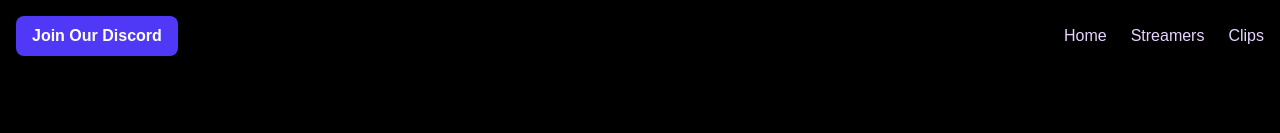
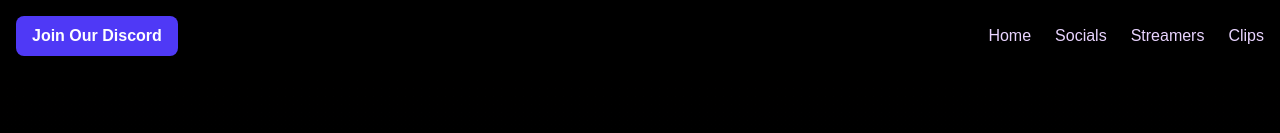
Before and after one commit to VyperGH/vintage-virtual-vibes, a Next.js app: page / in a window 1280 px wide. Shown: the top 133 px of the page. Built offline with nearby package versions, Linux system fonts and the light colour scheme.

Commit message:
add socials to nav bar

```diff
--- a/app/layout.js
+++ b/app/layout.js
@@ -22,6 +22,7 @@ export default function RootLayout({ children }) {
               </a>
               <div className="space-x-6">
                 <a href="#home" className="text-purple-200 hover:text-white transition">Home</a>
+                <a href="#socials" className="text-purple-200 hover:text-white transition">Socials</a>
                 <a href="#streamers" className="text-purple-200 hover:text-white transition">Streamers</a>
                 <a href="#clips" className="text-purple-200 hover:text-white transition">Clips</a>
               </div>
--- a/app/page.js
+++ b/app/page.js
@@ -51,7 +51,7 @@ export default function Home() {
         </div>
       </div>
  {/* Our Socials Section */}
-      <div className="container mx-auto px-4 py-8">
+      <div id="socials" className="container mx-auto px-4 py-8">
         <h2 className="text-4xl font-bold text-amber-400 text-center mb-8">Our Socials</h2>
         <div className="flex flex-wrap justify-center gap-6">
           {/* Twitch */}
```
